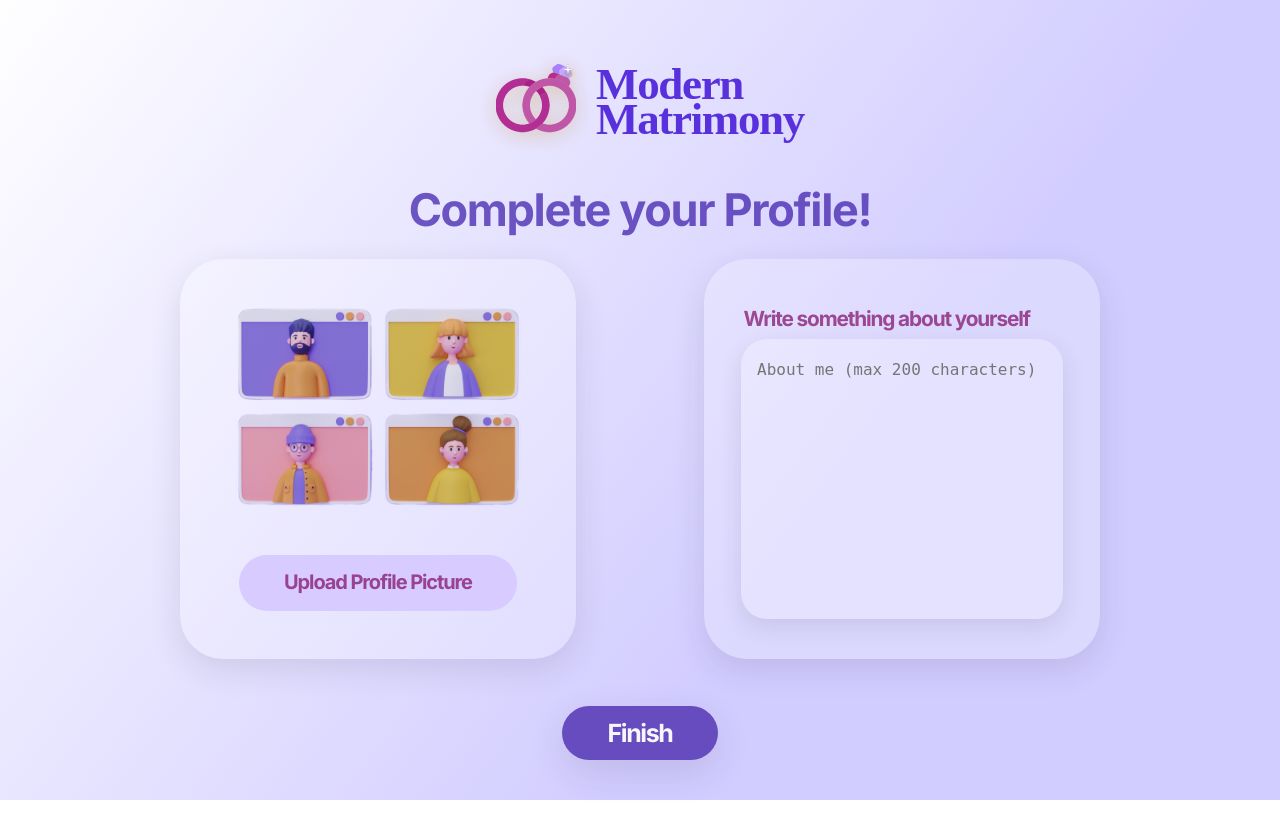
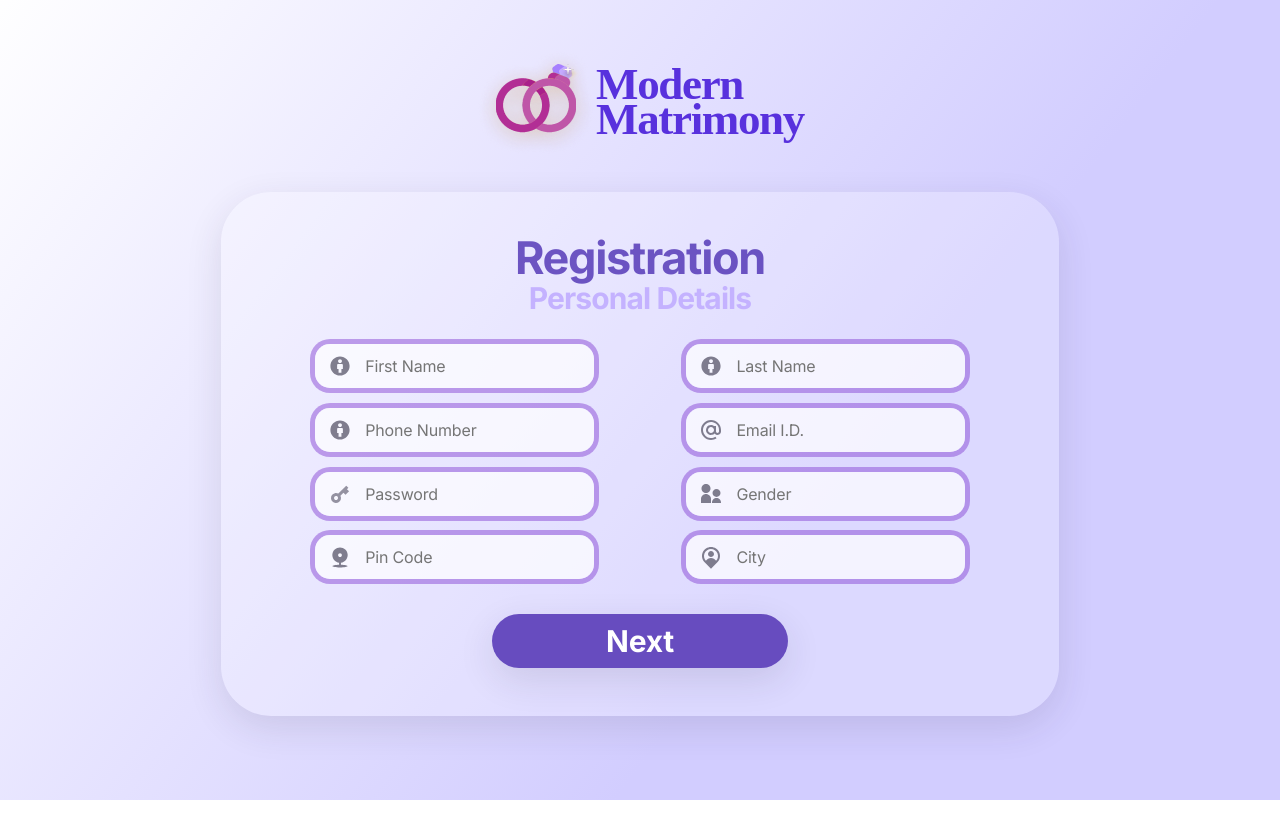
Before and after one commit to Atendimento2005/ModernMatrimony, a Flask app: page /register in a window 1280 px wide. Run offline with Flask 3, Linux system fonts and the light colour scheme.

Commit message:
fixed form html

```diff
--- a/templates/form.html
+++ b/templates/form.html
@@ -14,7 +14,7 @@
     </div>
 </nav>
 <form action="/register" method="POST" id="main-container" autocomplete="off">
-    <div class="form-container display" id="form-container1">
+    <div class="form-container " id="form-container1">
         <div class="head">
             <h1>Registration</h1>
             <h2 id>Personal Details</h2>
@@ -125,7 +125,7 @@
         </div>
         <input id="start-button" type="button" class="button submit" value="Next">
     </div>
-    <div class="form-container " id="form-container5">
+    <div class="form-container display" id="form-container5">
         <h1>Complete your Profile!</h1>
             <div class="bio-image-container">
                 <div class="bio-container">
```
